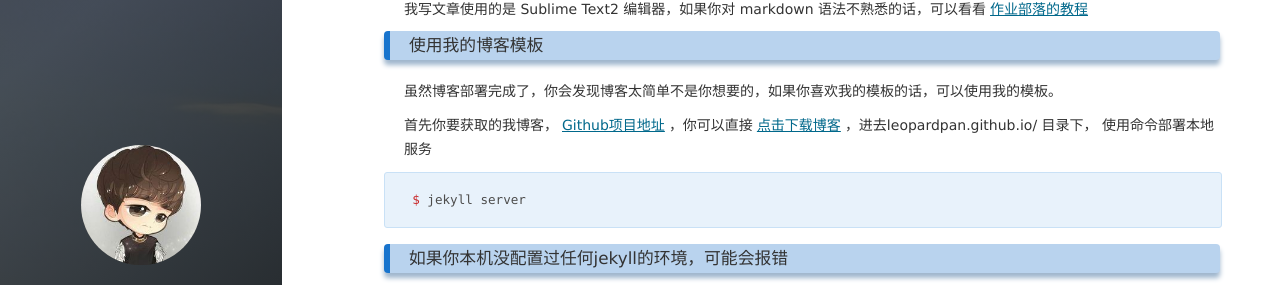
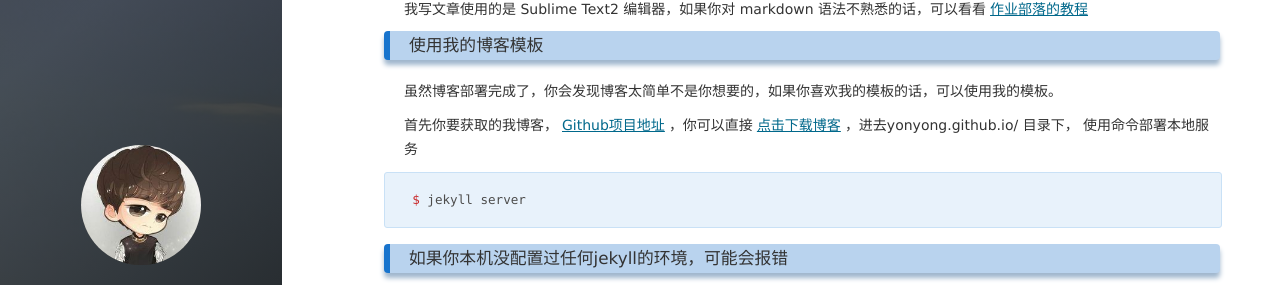
Before and after one commit to yonyong/yonyong.github.io, a Jekyll site: the page built from _posts/2016-10-14-jekyll_tutorials1.md, in a window 1280 px wide and 900 px high, scrolled down 2820 px. Shown: the part 143-428 px from the top of the window. Built offline with Jekyll 4.4.1, drawn with Linux system fonts in a browser that asks for light colours; nearby versions of some CDN libraries; comment, search, counter and statistics services are not loaded; some of the changed lines change nothing that is shown; some of the changed text lies outside the part shown.

Commit message:
Update 2016-10-14-jekyll_tutorials1.md

````diff
--- a/_posts/2016-10-14-jekyll_tutorials1.md
+++ b/_posts/2016-10-14-jekyll_tutorials1.md
@@ -5,9 +5,9 @@
 tags: 博客
 ---
 
-　之前写了一篇[HEXO搭建个人博客](http://baixin.io/2015/08/HEXO%E6%90%AD%E5%BB%BA%E4%B8%AA%E4%BA%BA%E5%8D%9A%E5%AE%A2/)的教程获得了很好评，尤其是在[简书](http://www.jianshu.com/p/465830080ea9)上目前已经累积了10W+的阅读量了，也有好心的读者主动给我打赏，在此感谢。
+　之前写了一篇[HEXO搭建个人博客](http://yonyong.github.io/2015/08/HEXO%E6%90%AD%E5%BB%BA%E4%B8%AA%E4%BA%BA%E5%8D%9A%E5%AE%A2/)的教程获得了很好评，尤其是在[简书](http://www.jianshu.com/p/465830080ea9)上目前已经累积了10W+的阅读量了，也有好心的读者主动给我打赏，在此感谢。
 
-　如果你看过我的文章会发现我现在的博客样式跟之前是有很大的区别的，之前我也是使用 HEXO 搭建的博客，后来发现使用 HEXO 在多台电脑上发布博客，操作起来并不是那么方便，果断就转到了 Jekyll 上，接下来我会讲如何使用 Jekyll 搭建博客，[博客模板效果](http://baixin.io/#blog)。
+　如果你看过我的文章会发现我现在的博客样式跟之前是有很大的区别的，之前我也是使用 HEXO 搭建的博客，后来发现使用 HEXO 在多台电脑上发布博客，操作起来并不是那么方便，果断就转到了 Jekyll 上，接下来我会讲如何使用 Jekyll 搭建博客，[博客模板效果](http://yonyong.github.io/#blog)。
 
 
 ### 介绍
@@ -126,7 +126,7 @@
 
 虽然博客部署完成了，你会发现博客太简单不是你想要的，如果你喜欢我的模板的话，可以使用我的模板。
 
-首先你要获取的我博客，[Github项目地址](https://github.com/leopardpan/leopardpan.github.io.git)，你可以直接[点击下载博客](https://github.com/leopardpan/leopardpan.github.io/archive/master.zip)，进去leopardpan.github.io/ 目录下， 使用命令部署本地服务
+首先你要获取的我博客，[Github项目地址](https://github.com/yonyong/yonyong.github.io.git)，你可以直接[点击下载博客](https://github.com/yonyong/yonyong.github.io/archive/master.zip)，进去yonyong.github.io/ 目录下， 使用命令部署本地服务
 
 ```
 $ jekyll server
@@ -257,7 +257,7 @@
 
 表示本地服务部署成功。
 
-在浏览器输入 [127.0.0.1:4000](127.0.0.1:4000) ， 就可以看到[baixin.io](http://baixin.io)博客效果了。
+在浏览器输入 [127.0.0.1:4000](127.0.0.1:4000) ， 就可以看到[yonyong.github.io](http://yonyong.github.io)博客效果了。
 
 ### 修改成你自己的博客
 
@@ -273,7 +273,7 @@
 
 使用了 Jekyll 你会发现如果你想使用多台电脑发博客都很方便，只要把远端 github 仓库里的博客 clone 下来，写文章后再提交就可以了，Hexo 由于远端提交的是静态网页，所有无法直接写 Markdown 的文章。如果你想看 Hexo 搭建博客，可以看看我的另一篇[HEXO搭建个人博客](http://baixin.io/2015/08/HEXO%E6%90%AD%E5%BB%BA%E4%B8%AA%E4%BA%BA%E5%8D%9A%E5%AE%A2/)的教程。
 
-如果你在搭建博客遇到问题，可以在[原文博客](http://baixin.io/2016/10/jekyll_tutorials1/)的评论里给我提问。
+如果你在搭建博客遇到问题，可以在[原文博客](http://yonyong.github.io/2016/10/jekyll_tutorials1/)的评论里给我提问。
 
 后面会继续介绍，在我的博客基础上，如何修改成你自己喜欢的 Style，欢迎继续关注我博客的更新。
 
````
